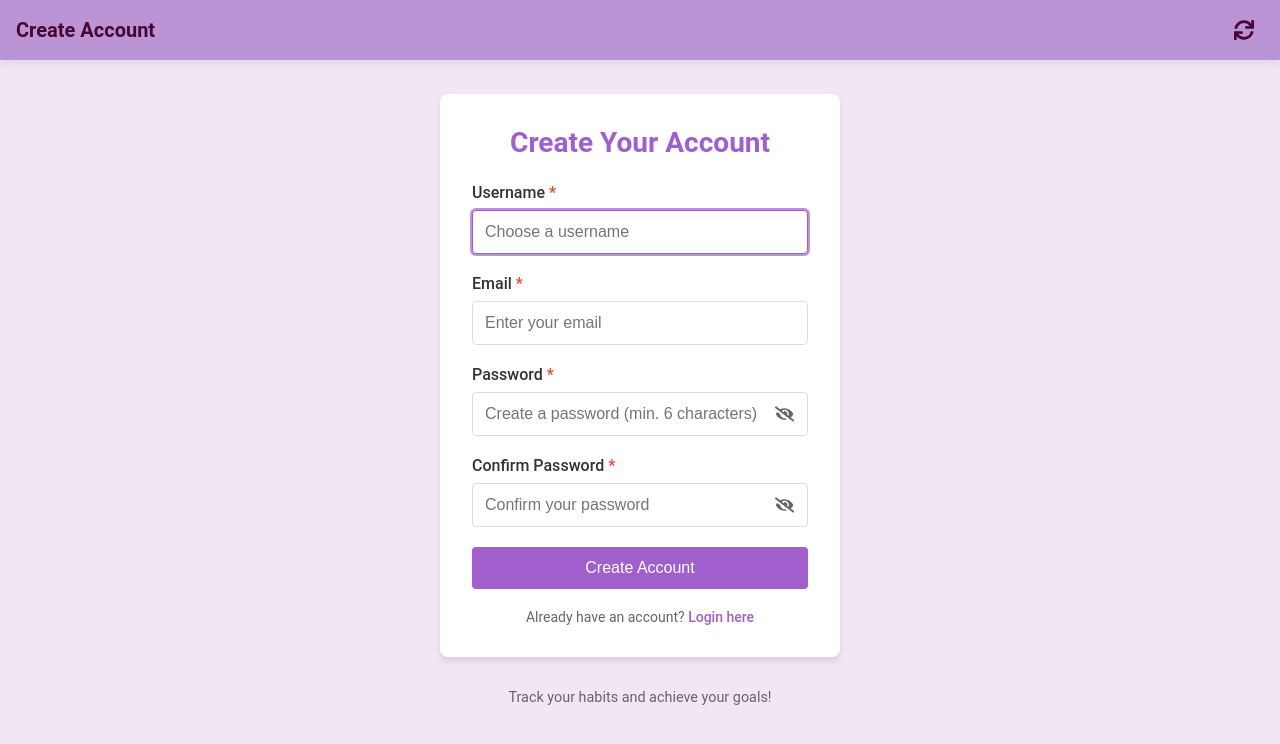
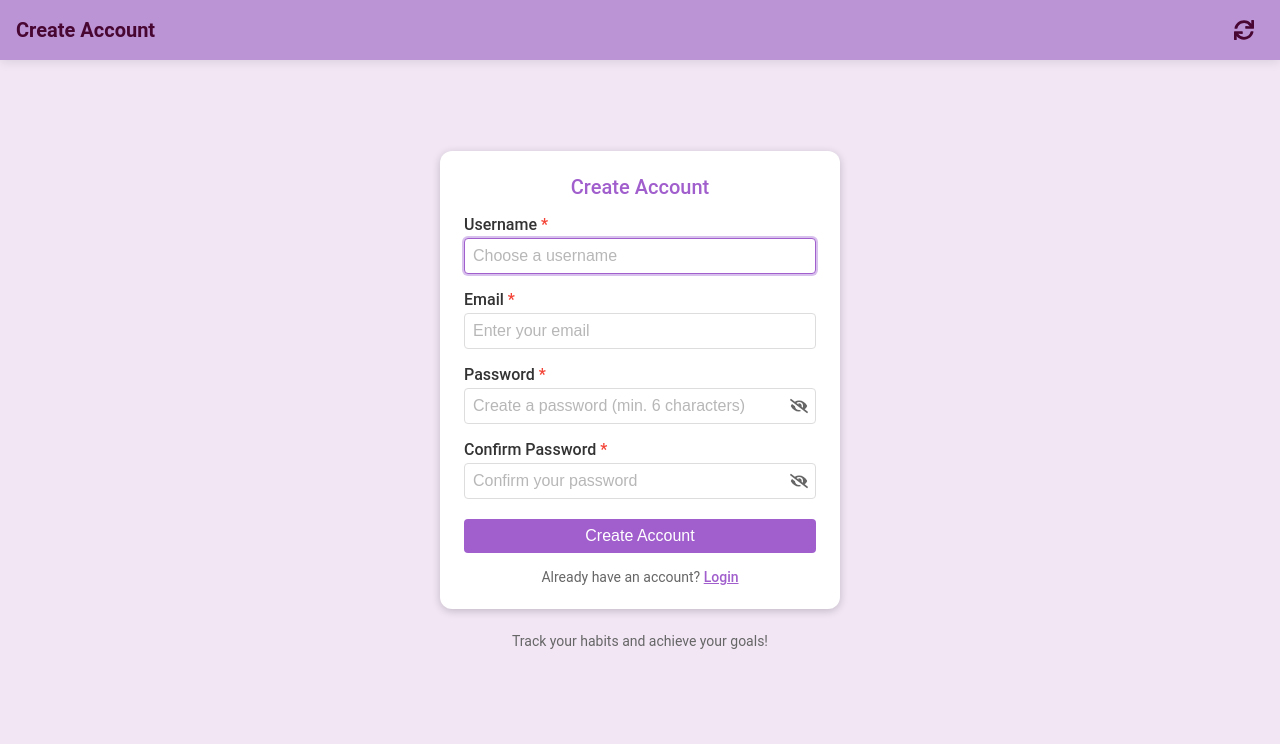
Before and after one commit to georgepapagapitos/habits-ui, a React (Vite) app: page /register in a window 1280 px wide. Shown: the top 744 px of the page. Built offline with nearby package versions, Linux system fonts and the light colour scheme; no server answers.

Commit message:
Update styling of login and register forms

```diff
--- a/src/features/auth/components/LoginForm/LoginForm.tsx
+++ b/src/features/auth/components/LoginForm/LoginForm.tsx
@@ -55,7 +55,7 @@ export const LoginForm = () => {
 
   return (
     <Form onSubmit={handleSubmit}>
-      <Title>Login to Habits</Title>
+      <Title>Login</Title>
 
       <FormGroup>
         <Label htmlFor="email" required>
@@ -113,7 +113,7 @@ export const LoginForm = () => {
       <LinkText>
         Don't have an account?{" "}
         <StyledLink onClick={handleRegisterClick} tabIndex={0}>
-          Register here
+          Register
         </StyledLink>
       </LinkText>
     </Form>
--- a/src/features/auth/components/LoginForm/loginForm.styles.ts
+++ b/src/features/auth/components/LoginForm/loginForm.styles.ts
@@ -6,29 +6,41 @@ export const Form = styled.form`
   width: 100%;
   max-width: 400px;
   margin: 0 auto;
-  padding: 2rem;
+  padding: ${({ theme }) => theme.spacing.lg};
   background-color: ${({ theme }) => theme.colors.surface};
   border-radius: ${({ theme }) => theme.borderRadius.medium};
   box-shadow: ${({ theme }) => theme.shadows.medium};
 
   @media (max-width: ${({ theme }) => theme.breakpoints.sm}) {
-    padding: 1.5rem;
-    max-width: 100%;
-    box-shadow: none;
+    padding: ${({ theme }) => theme.spacing.md};
+    max-width: 90%;
+    width: 90%;
+    box-shadow: ${({ theme }) => theme.shadows.small};
+    border-radius: ${({ theme }) => theme.borderRadius.small};
+    margin-top: ${({ theme }) => theme.spacing.sm};
   }
 `;
 
 export const Title = styled.h2`
   text-align: center;
-  margin-bottom: 1.5rem;
+  margin-bottom: ${({ theme }) => theme.spacing.md};
   color: ${({ theme }) => theme.colors.primary};
-  font-size: 1.75rem;
-  font-weight: 600;
+  font-size: ${({ theme }) => theme.typography.fontSizes.xl};
+  font-weight: ${({ theme }) => theme.typography.fontWeights.medium};
+
+  @media (max-width: ${({ theme }) => theme.breakpoints.sm}) {
+    font-size: ${({ theme }) => theme.typography.fontSizes.lg};
+    margin-bottom: ${({ theme }) => theme.spacing.sm};
+  }
 `;
 
 export const FormGroup = styled.div`
-  margin-bottom: 1.25rem;
+  margin-bottom: ${({ theme }) => theme.spacing.md};
   width: 100%;
+
+  @media (max-width: ${({ theme }) => theme.breakpoints.sm}) {
+    margin-bottom: ${({ theme }) => theme.spacing.sm};
+  }
 `;
 
 interface LabelProps {
@@ -37,10 +49,10 @@ interface LabelProps {
 
 export const Label = styled.label<LabelProps>`
   display: block;
-  margin-bottom: 0.5rem;
-  font-weight: 500;
+  margin-bottom: ${({ theme }) => theme.spacing.xs};
+  font-weight: ${({ theme }) => theme.typography.fontWeights.medium};
   color: ${({ theme }) => theme.colors.text};
-  font-size: 0.95rem;
+  font-size: ${({ theme }) => theme.typography.fontSizes.md};
 
   ${({ required, theme }) =>
     required &&
@@ -59,13 +71,13 @@ export const InputContainer = styled.div`
 
 export const PasswordToggle = styled.button`
   position: absolute;
-  right: 10px;
+  right: ${({ theme }) => theme.spacing.xs};
   top: 50%;
   transform: translateY(-50%);
   background: none;
   border: none;
   cursor: pointer;
-  font-size: 1.2rem;
+  font-size: ${({ theme }) => theme.typography.fontSizes.lg};
   padding: 4px;
   display: flex;
   align-items: center;
@@ -85,10 +97,10 @@ export const PasswordToggle = styled.button`
 
 export const Input = styled.input`
   width: 100%;
-  padding: 0.75rem;
+  padding: ${({ theme }) => theme.spacing.sm};
   border: 1px solid ${({ theme }) => theme.colors.border};
   border-radius: ${({ theme }) => theme.borderRadius.small};
-  font-size: 1rem;
+  font-size: ${({ theme }) => theme.typography.fontSizes.md};
   transition: all 0.2s ease;
   background-color: ${({ theme }) => theme.colors.surface};
   color: ${({ theme }) => theme.colors.text};
@@ -115,11 +127,11 @@ export const Button = styled.button`
   color: white;
   border: none;
   border-radius: ${({ theme }) => theme.borderRadius.small};
-  padding: 0.875rem;
-  font-size: 1rem;
-  font-weight: 600;
+  padding: ${({ theme }) => theme.spacing.sm};
+  font-size: ${({ theme }) => theme.typography.fontSizes.md};
+  font-weight: ${({ theme }) => theme.typography.fontWeights.medium};
   cursor: pointer;
-  margin-top: 0.5rem;
+  margin-top: ${({ theme }) => theme.spacing.xs};
   transition: background-color 0.2s ease;
   width: 100%;
   text-align: center;
@@ -143,31 +155,47 @@ export const Button = styled.button`
     cursor: not-allowed;
     transform: none;
   }
+
+  @media (max-width: ${({ theme }) => theme.breakpoints.sm}) {
+    padding: ${({ theme }) => theme.spacing.sm};
+    margin-top: ${({ theme }) => theme.spacing.xs};
+  }
 `;
 
 export const ErrorMessage = styled.div`
   color: ${({ theme }) => theme.colors.error};
-  margin: 0.75rem 0;
-  padding: 0.5rem;
+  margin: ${({ theme }) => theme.spacing.sm} 0;
+  padding: ${({ theme }) => theme.spacing.xs};
   text-align: center;
-  font-size: 0.9rem;
+  font-size: ${({ theme }) => theme.typography.fontSizes.sm};
   background-color: ${({ theme }) => theme.colors.errorLight};
   border-radius: ${({ theme }) => theme.borderRadius.small};
   border-left: 3px solid ${({ theme }) => theme.colors.error};
+
+  @media (max-width: ${({ theme }) => theme.breakpoints.sm}) {
+    margin: ${({ theme }) => theme.spacing.xs} 0;
+    padding: ${({ theme }) => theme.spacing.xs};
+    font-size: ${({ theme }) => theme.typography.fontSizes.xs};
+  }
 `;
 
 export const LinkText = styled.p`
   text-align: center;
-  margin-top: 1.5rem;
-  font-size: 0.95rem;
+  margin-top: ${({ theme }) => theme.spacing.md};
+  font-size: ${({ theme }) => theme.typography.fontSizes.sm};
   color: ${({ theme }) => theme.colors.textLight};
+
+  @media (max-width: ${({ theme }) => theme.breakpoints.sm}) {
+    margin-top: ${({ theme }) => theme.spacing.sm};
+    font-size: ${({ theme }) => theme.typography.fontSizes.xs};
+  }
 `;
 
 export const StyledLink = styled.span`
   color: ${({ theme }) => theme.colors.primary};
   cursor: pointer;
   text-decoration: underline;
-  font-weight: 500;
+  font-weight: ${({ theme }) => theme.typography.fontWeights.medium};
   transition: color 0.2s ease;
 
   &:hover {
@@ -178,7 +206,7 @@ export const StyledLink = styled.span`
     outline: none;
     text-decoration: none;
     background-color: ${({ theme }) => theme.colors.primaryFocus};
-    padding: 0 0.25rem;
+    padding: 0 ${({ theme }) => theme.spacing.xs};
     border-radius: 2px;
   }
 `;
@@ -186,12 +214,12 @@ export const StyledLink = styled.span`
 export const FormFooter = styled.div`
   display: flex;
   justify-content: center;
-  margin-top: 1rem;
+  margin-top: ${({ theme }) => theme.spacing.sm};
 `;
 
 export const FormDivider = styled.div`
   position: relative;
-  margin: 1.5rem 0;
+  margin: ${({ theme }) => theme.spacing.md} 0;
   text-align: center;
 
   &:before {
@@ -208,9 +236,9 @@ export const FormDivider = styled.div`
   span {
     position: relative;
     background-color: ${({ theme }) => theme.colors.surface};
-    padding: 0 0.75rem;
+    padding: 0 ${({ theme }) => theme.spacing.sm};
     color: ${({ theme }) => theme.colors.textMuted};
-    font-size: 0.9rem;
+    font-size: ${({ theme }) => theme.typography.fontSizes.sm};
     z-index: 2;
   }
 `;
--- a/src/features/auth/components/RegisterForm/RegisterForm.tsx
+++ b/src/features/auth/components/RegisterForm/RegisterForm.tsx
@@ -72,7 +72,7 @@ export const RegisterForm = () => {
 
   return (
     <Form onSubmit={handleSubmit} data-testid="register-form">
-      <Title>Create Your Account</Title>
+      <Title>Create Account</Title>
 
       <FormGroup>
         <Label htmlFor="username" required>
@@ -173,7 +173,7 @@ export const RegisterForm = () => {
       <LinkText>
         Already have an account?{" "}
         <StyledLink onClick={handleLoginClick} tabIndex={0}>
-          Login here
+          Login
         </StyledLink>
       </LinkText>
     </Form>
--- a/src/features/auth/components/RegisterForm/registerForm.styles.ts
+++ b/src/features/auth/components/RegisterForm/registerForm.styles.ts
@@ -5,36 +5,60 @@ interface LabelProps {
 }
 
 export const Form = styled.form`
+  display: flex;
+  flex-direction: column;
   width: 100%;
   max-width: 400px;
-  padding: 2rem;
-  border-radius: 8px;
+  margin: 0 auto;
+  padding: ${({ theme }) => theme.spacing.lg};
   background-color: ${({ theme }) => theme.colors.surface};
-  box-shadow: 0 4px 6px rgba(0, 0, 0, 0.1);
+  border-radius: ${({ theme }) => theme.borderRadius.medium};
+  box-shadow: ${({ theme }) => theme.shadows.medium};
+
+  @media (max-width: ${({ theme }) => theme.breakpoints.sm}) {
+    padding: ${({ theme }) => theme.spacing.md};
+    max-width: 90%;
+    width: 90%;
+    box-shadow: ${({ theme }) => theme.shadows.small};
+    border-radius: ${({ theme }) => theme.borderRadius.small};
+    margin-top: ${({ theme }) => theme.spacing.sm};
+  }
 `;
 
-export const Title = styled.h1`
+export const Title = styled.h2`
   text-align: center;
-  margin-bottom: 1.5rem;
+  margin-bottom: ${({ theme }) => theme.spacing.md};
   color: ${({ theme }) => theme.colors.primary};
-  font-size: 1.75rem;
+  font-size: ${({ theme }) => theme.typography.fontSizes.xl};
+  font-weight: ${({ theme }) => theme.typography.fontWeights.medium};
+
+  @media (max-width: ${({ theme }) => theme.breakpoints.sm}) {
+    font-size: ${({ theme }) => theme.typography.fontSizes.lg};
+    margin-bottom: ${({ theme }) => theme.spacing.sm};
+  }
 `;
 
 export const FormGroup = styled.div`
-  margin-bottom: 1.25rem;
+  margin-bottom: ${({ theme }) => theme.spacing.md};
+  width: 100%;
+
+  @media (max-width: ${({ theme }) => theme.breakpoints.sm}) {
+    margin-bottom: ${({ theme }) => theme.spacing.sm};
+  }
 `;
 
 export const Label = styled.label<LabelProps>`
   display: block;
-  margin-bottom: 0.5rem;
-  font-weight: 500;
+  margin-bottom: ${({ theme }) => theme.spacing.xs};
+  font-weight: ${({ theme }) => theme.typography.fontWeights.medium};
   color: ${({ theme }) => theme.colors.text};
+  font-size: ${({ theme }) => theme.typography.fontSizes.md};
 
   ${({ required, theme }) =>
     required &&
     `
-    &::after {
-      content: ' *';
+    &:after {
+      content: " *";
       color: ${theme.colors.error};
     }
   `}
@@ -47,13 +71,13 @@ export const InputContainer = styled.div`
 
 export const PasswordToggle = styled.button`
   position: absolute;
-  right: 10px;
+  right: ${({ theme }) => theme.spacing.xs};
   top: 50%;
   transform: translateY(-50%);
   background: none;
   border: none;
   cursor: pointer;
-  font-size: 1.2rem;
+  font-size: ${({ theme }) => theme.typography.fontSizes.lg};
   padding: 4px;
   display: flex;
   align-items: center;
@@ -73,67 +97,148 @@ export const PasswordToggle = styled.button`
 
 export const Input = styled.input`
   width: 100%;
-  padding: 0.75rem;
+  padding: ${({ theme }) => theme.spacing.sm};
   border: 1px solid ${({ theme }) => theme.colors.border};
-  border-radius: 4px;
-  font-size: 1rem;
-  transition: border-color 0.2s ease;
+  border-radius: ${({ theme }) => theme.borderRadius.small};
+  font-size: ${({ theme }) => theme.typography.fontSizes.md};
+  transition: all 0.2s ease;
+  background-color: ${({ theme }) => theme.colors.surface};
+  color: ${({ theme }) => theme.colors.text};
 
   &:focus {
     outline: none;
     border-color: ${({ theme }) => theme.colors.primary};
-    box-shadow: 0 0 0 2px ${({ theme }) => theme.colors.primaryLight};
+    box-shadow: 0 0 0 2px ${({ theme }) => theme.colors.primaryFocus};
+  }
+
+  &::placeholder {
+    color: ${({ theme }) => theme.colors.textMuted};
+    opacity: 0.7;
+  }
+
+  &:disabled {
+    background-color: ${({ theme }) => theme.colors.disabledBackground};
+    cursor: not-allowed;
   }
 `;
 
 export const Button = styled.button`
-  width: 100%;
-  padding: 0.75rem;
   background-color: ${({ theme }) => theme.colors.primary};
   color: white;
   border: none;
-  border-radius: 4px;
-  font-size: 1rem;
-  font-weight: 500;
+  border-radius: ${({ theme }) => theme.borderRadius.small};
+  padding: ${({ theme }) => theme.spacing.sm};
+  font-size: ${({ theme }) => theme.typography.fontSizes.md};
+  font-weight: ${({ theme }) => theme.typography.fontWeights.medium};
   cursor: pointer;
+  margin-top: ${({ theme }) => theme.spacing.xs};
   transition: background-color 0.2s ease;
+  width: 100%;
+  text-align: center;
 
   &:hover {
-    background-color: ${({ theme }) => theme.colors.primaryDark};
+    background-color: ${({ theme }) => theme.colors.primaryHover};
+  }
+
+  &:focus {
+    outline: none;
+    box-shadow: 0 0 0 2px ${({ theme }) => theme.colors.primaryFocus};
+  }
+
+  &:active {
+    background-color: ${({ theme }) => theme.colors.primaryActive};
+    transform: translateY(1px);
   }
 
   &:disabled {
     background-color: ${({ theme }) => theme.colors.disabled};
     cursor: not-allowed;
+    transform: none;
+  }
+
+  @media (max-width: ${({ theme }) => theme.breakpoints.sm}) {
+    padding: ${({ theme }) => theme.spacing.sm};
+    margin-top: ${({ theme }) => theme.spacing.xs};
   }
 `;
 
 export const ErrorMessage = styled.div`
   color: ${({ theme }) => theme.colors.error};
-  font-size: 0.875rem;
-  margin-top: 0.5rem;
-  min-height: 1.25rem;
+  margin: ${({ theme }) => theme.spacing.sm} 0;
+  padding: ${({ theme }) => theme.spacing.xs};
+  text-align: center;
+  font-size: ${({ theme }) => theme.typography.fontSizes.sm};
+  background-color: ${({ theme }) => theme.colors.errorLight};
+  border-radius: ${({ theme }) => theme.borderRadius.small};
+  border-left: 3px solid ${({ theme }) => theme.colors.error};
+
+  @media (max-width: ${({ theme }) => theme.breakpoints.sm}) {
+    margin: ${({ theme }) => theme.spacing.xs} 0;
+    padding: ${({ theme }) => theme.spacing.xs};
+    font-size: ${({ theme }) => theme.typography.fontSizes.xs};
+  }
 `;
 
 export const LinkText = styled.p`
   text-align: center;
-  margin-top: 1.25rem;
-  font-size: 0.875rem;
+  margin-top: ${({ theme }) => theme.spacing.md};
+  font-size: ${({ theme }) => theme.typography.fontSizes.sm};
   color: ${({ theme }) => theme.colors.textLight};
+
+  @media (max-width: ${({ theme }) => theme.breakpoints.sm}) {
+    margin-top: ${({ theme }) => theme.spacing.sm};
+    font-size: ${({ theme }) => theme.typography.fontSizes.xs};
+  }
 `;
 
 export const StyledLink = styled.span`
   color: ${({ theme }) => theme.colors.primary};
-  text-decoration: none;
-  font-weight: 500;
   cursor: pointer;
+  text-decoration: underline;
+  font-weight: ${({ theme }) => theme.typography.fontWeights.medium};
+  transition: color 0.2s ease;
 
   &:hover {
-    text-decoration: underline;
+    color: ${({ theme }) => theme.colors.primaryDark};
   }
 
   &:focus {
     outline: none;
-    text-decoration: underline;
+    text-decoration: none;
+    background-color: ${({ theme }) => theme.colors.primaryFocus};
+    padding: 0 ${({ theme }) => theme.spacing.xs};
+    border-radius: 2px;
   }
 `;
+
+export const FormFooter = styled.div`
+  display: flex;
+  justify-content: center;
+  margin-top: ${({ theme }) => theme.spacing.sm};
+`;
+
+export const FormDivider = styled.div`
+  position: relative;
+  margin: ${({ theme }) => theme.spacing.md} 0;
+  text-align: center;
+
+  &:before {
+    content: "";
+    position: absolute;
+    top: 50%;
+    left: 0;
+    right: 0;
+    height: 1px;
+    background-color: ${({ theme }) => theme.colors.border};
+    z-index: 1;
+  }
+
+  span {
+    position: relative;
+    background-color: ${({ theme }) => theme.colors.surface};
+    padding: 0 ${({ theme }) => theme.spacing.sm};
+    color: ${({ theme }) => theme.colors.textMuted};
+    font-size: ${({ theme }) => theme.typography.fontSizes.sm};
+    z-index: 2;
+  }
+`;
--- a/src/pages/loginPage.styles.ts
+++ b/src/pages/loginPage.styles.ts
@@ -13,22 +13,27 @@ export const Content = styled.div`
   flex-direction: column;
   justify-content: center;
   align-items: center;
-  padding: 2rem 1.5rem;
+  padding: ${({ theme }) => theme.spacing.lg} ${({ theme }) => theme.spacing.md};
+  width: 100%;
+  max-width: 100%;
 
   @media (max-width: ${({ theme }) => theme.breakpoints.sm}) {
-    padding: 1rem;
+    padding: ${({ theme }) => theme.spacing.md};
+    padding-top: calc(${({ theme }) => theme.spacing.xl} + 60px);
     justify-content: flex-start;
-    padding-top: 2rem;
+    margin: 0 auto;
   }
 `;
 
 export const BrandingText = styled.p`
   text-align: center;
   color: ${({ theme }) => theme.colors.textLight};
-  margin-top: 2rem;
-  font-size: 0.9rem;
+  margin-top: ${({ theme }) => theme.spacing.lg};
+  font-size: ${({ theme }) => theme.typography.fontSizes.sm};
 
   @media (max-width: ${({ theme }) => theme.breakpoints.sm}) {
-    margin-top: 1.5rem;
+    margin-top: ${({ theme }) => theme.spacing.md};
+    font-size: ${({ theme }) => theme.typography.fontSizes.xs};
+    padding: 0 ${({ theme }) => theme.spacing.sm};
   }
 `;
--- a/src/pages/registerPage.styles.ts
+++ b/src/pages/registerPage.styles.ts
@@ -13,22 +13,27 @@ export const Content = styled.div`
   flex-direction: column;
   justify-content: center;
   align-items: center;
-  padding: 2rem 1.5rem;
+  padding: ${({ theme }) => theme.spacing.lg} ${({ theme }) => theme.spacing.md};
+  width: 100%;
+  max-width: 100%;
 
   @media (max-width: ${({ theme }) => theme.breakpoints.sm}) {
-    padding: 1rem;
+    padding: ${({ theme }) => theme.spacing.md};
+    padding-top: calc(${({ theme }) => theme.spacing.xl} + 60px);
     justify-content: flex-start;
-    padding-top: 2rem;
+    margin: 0 auto;
   }
 `;
 
 export const BrandingText = styled.p`
   text-align: center;
   color: ${({ theme }) => theme.colors.textLight};
-  margin-top: 2rem;
-  font-size: 0.9rem;
+  margin-top: ${({ theme }) => theme.spacing.lg};
+  font-size: ${({ theme }) => theme.typography.fontSizes.sm};
 
   @media (max-width: ${({ theme }) => theme.breakpoints.sm}) {
-    margin-top: 1.5rem;
+    margin-top: ${({ theme }) => theme.spacing.md};
+    font-size: ${({ theme }) => theme.typography.fontSizes.xs};
+    padding: 0 ${({ theme }) => theme.spacing.sm};
   }
 `;
```
Also changed, not shown: 1 other file (tests, documents, lock files or other folders).
